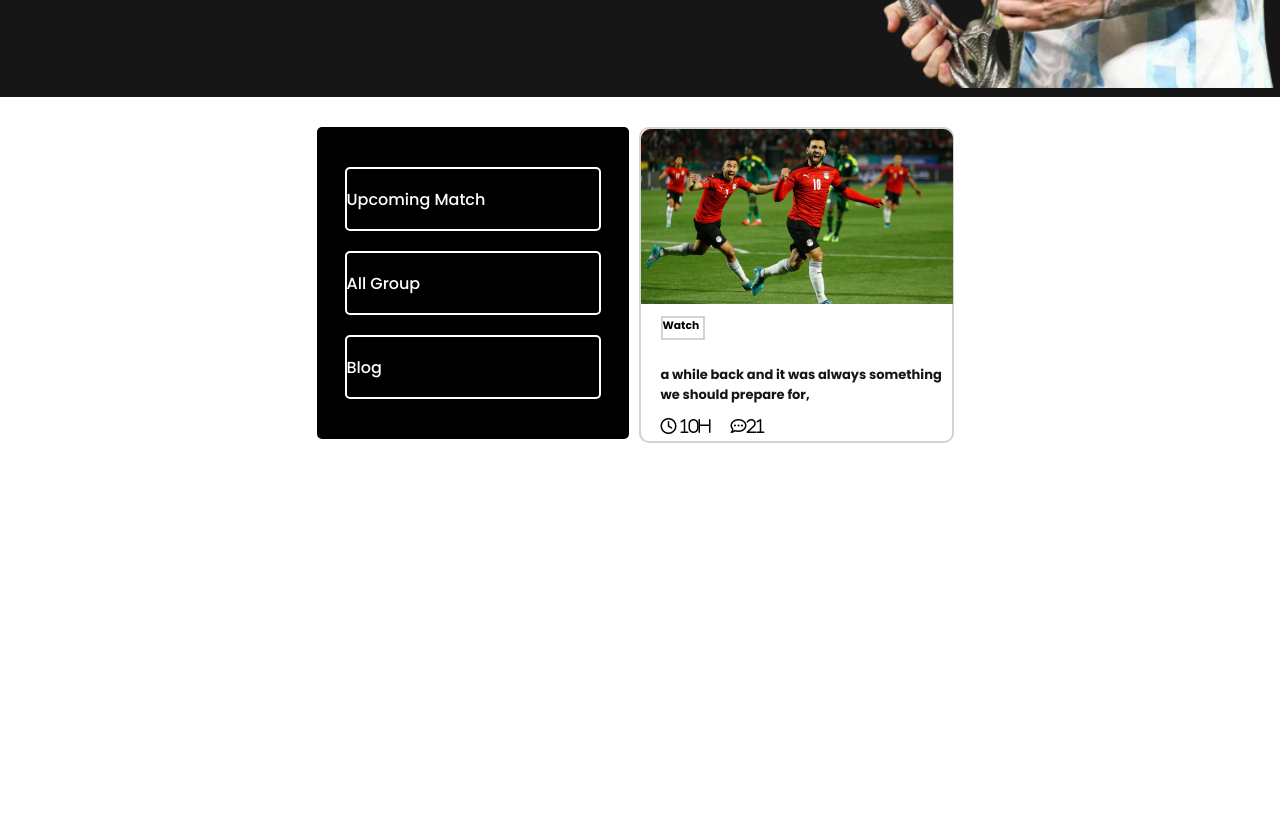
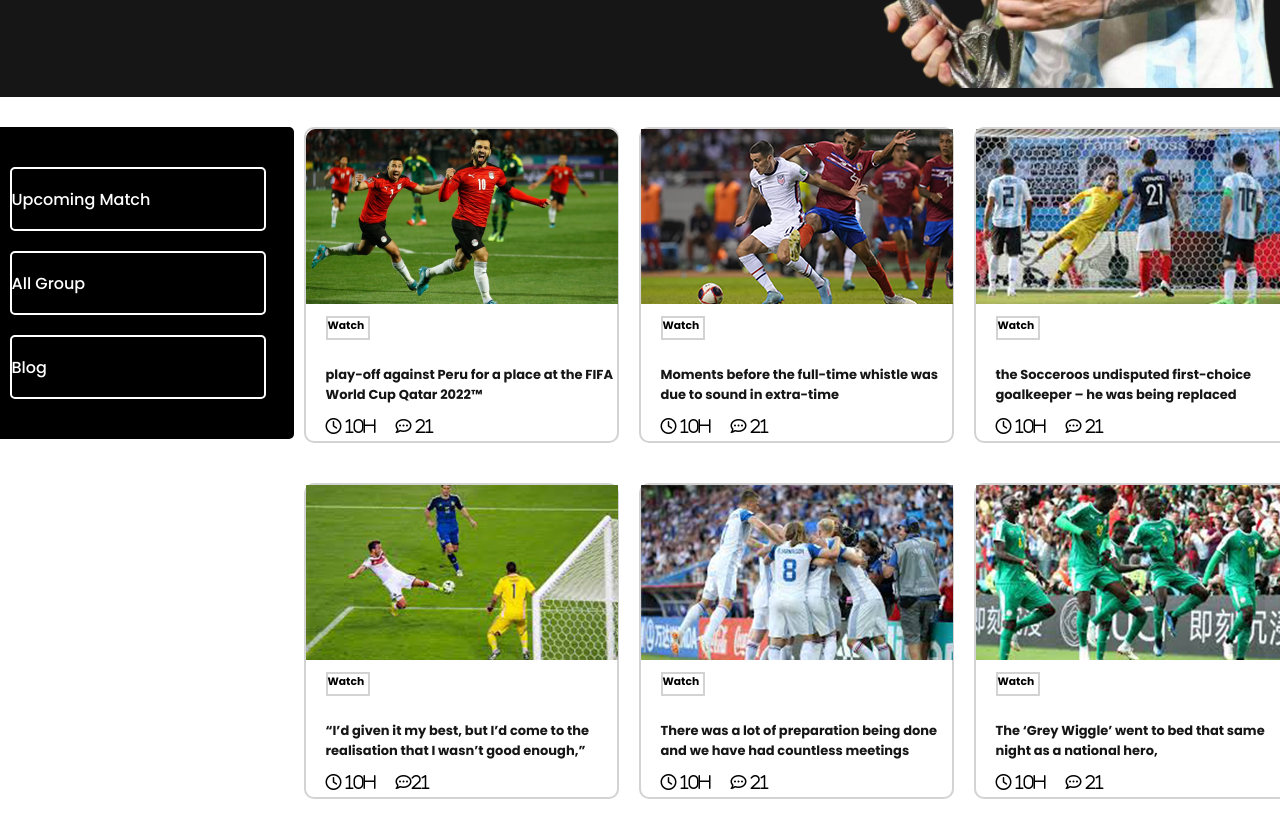
Before and after one commit to Anitaferdous1907/world-cup-2022, a plain HTML site: page index.html in a window 1280 px wide. Shown: the part 724-1541 px from the top of the page. Before the commit the page ends 1185 px from the top, so only its background shows below. Drawn offline with Linux system fonts and the light colour scheme; a web font is replaced by a local one.

Commit message:
boxs are done

```diff
--- a/index.html
+++ b/index.html
@@ -47,6 +47,7 @@
                 </div>
 
             </div>
+            <div class="watch">
                 <div class="live-blogs">
                     <div class="live-blog">
                         <div class="live-blog-banner">
@@ -55,7 +56,84 @@
                                 <h6 class="live-blog-BUTTON">
                                     Watch
                                 </h6>
-                            <p class="live-text">a while back and it was always something we should prepare for,</p>
+                                <p class="live-text">play-off against Peru for a place at the FIFA World Cup Qatar 2022™
+                                </p>
+
+                                <div class="live-icons">
+
+                                    <i class="fa-regular fa-clock"> 10h</i>
+
+                                    <i class="fa-regular fa-comment-dots"> 21</i>
+
+
+                                </div>
+
+                            </div>
+                        </div>
+                    </div>
+
+                </div>
+                <div class="live-blogs">
+                    <div class="live-blog">
+                        <div class="live-blog-banner">
+                            <img src="assets/Blog-Image.2.png" alt="">
+                            <div class="live-blog-details">
+                                <h6 class="live-blog-BUTTON">
+                                    Watch
+                                </h6>
+                                <p class="live-text">Moments before the full-time whistle was due to sound in extra-time
+                                </p>
+
+                                <div class="live-icons">
+
+                                    <i class="fa-regular fa-clock"> 10h</i>
+
+                                    <i class="fa-regular fa-comment-dots"> 21</i>
+
+
+                                </div>
+
+                            </div>
+                        </div>
+                    </div>
+
+                </div>
+                <div class="live-blogs">
+                    <div class="live-blog">
+                        <div class="live-blog-banner">
+                            <img src="assets/Blog-Image.3.png" alt="">
+                            <div class="live-blog-details">
+                                <h6 class="live-blog-BUTTON">
+                                    Watch
+                                </h6>
+                                <p class="live-text"> the Socceroos undisputed first-choice goalkeeper – he was being
+                                    replaced</p>
+
+                                <div class="live-icons">
+
+                                    <i class="fa-regular fa-clock"> 10h</i>
+
+                                    <i class="fa-regular fa-comment-dots"> 21</i>
+
+
+                                </div>
+
+                            </div>
+                        </div>
+                    </div>
+
+                </div>
+
+                <div class="live-blogs">
+                    <div class="live-blog">
+                        <div class="live-blog-banner">
+                            <img src="assets/Blog-Image4.png" alt="">
+                            <div class="live-blog-details">
+                                <h6 class="live-blog-BUTTON">
+                                    Watch
+                                </h6>
+                                <p class="live-text">“I’d given it my best, but I’d come to the realisation that I
+                                    wasn’t good enough,”</p>
 
                                 <div class="live-icons">
 
@@ -71,7 +149,59 @@
                     </div>
 
                 </div>
+                <div class="live-blogs">
+                    <div class="live-blog">
+                        <div class="live-blog-banner">
+                            <img src="assets/Blog-Image5.png" alt="">
+                            <div class="live-blog-details">
+                                <h6 class="live-blog-BUTTON">
+                                    Watch
+                                </h6>
+                                <p class="live-text">There was a lot of preparation being done and we have had countless
+                                    meetings</p>
+
+                                <div class="live-icons">
+
+                                    <i class="fa-regular fa-clock"> 10h</i>
+
+                                    <i class="fa-regular fa-comment-dots"> 21</i>
+
+
                                 </div>
+
+                            </div>
+                        </div>
+                    </div>
+
+                </div>
+                <div class="live-blogs">
+                    <div class="live-blog">
+                        <div class="live-blog-banner">
+                            <img src="assets/Blog-Image6.png" alt="">
+                            <div class="live-blog-details">
+                                <h6 class="live-blog-BUTTON">
+                                    Watch
+                                </h6>
+                                <p class="live-text">The ‘Grey Wiggle’ went to bed that same night as a national hero,
+                                </p>
+
+                                <div class="live-icons">
+
+                                    <i class="fa-regular fa-clock"> 10h</i>
+
+                                    <i class="fa-regular fa-comment-dots"> 21</i>
+
+
+                                </div>
+
+                            </div>
+                        </div>
+                    </div>
+
+                </div>
+            </div>
+
+
 
 
 
@@ -84,5 +214,8 @@
     <!-- ----------Main end--------- -->
 
 </body>
+<footer>
+
+</footer>
 
 </html>
--- a/style/style.css
+++ b/style/style.css
@@ -108,6 +108,12 @@ main {
 }
 
 /* start-live-blog-section */
+.watch {
+    display: grid;
+    grid-template-columns: repeat(3, 1fr);
+
+
+}
 
 .live-blog-banner {
     width: 311px;
```
Lines whose indentation alone changed are shown as unchanged.
